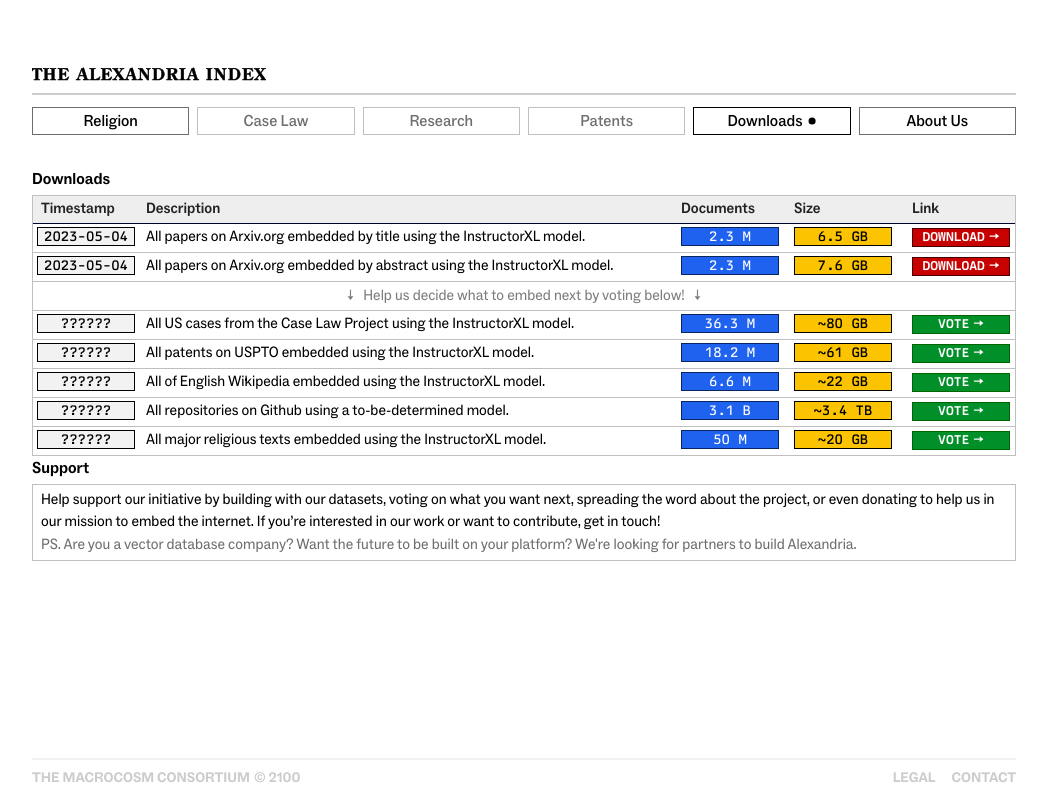
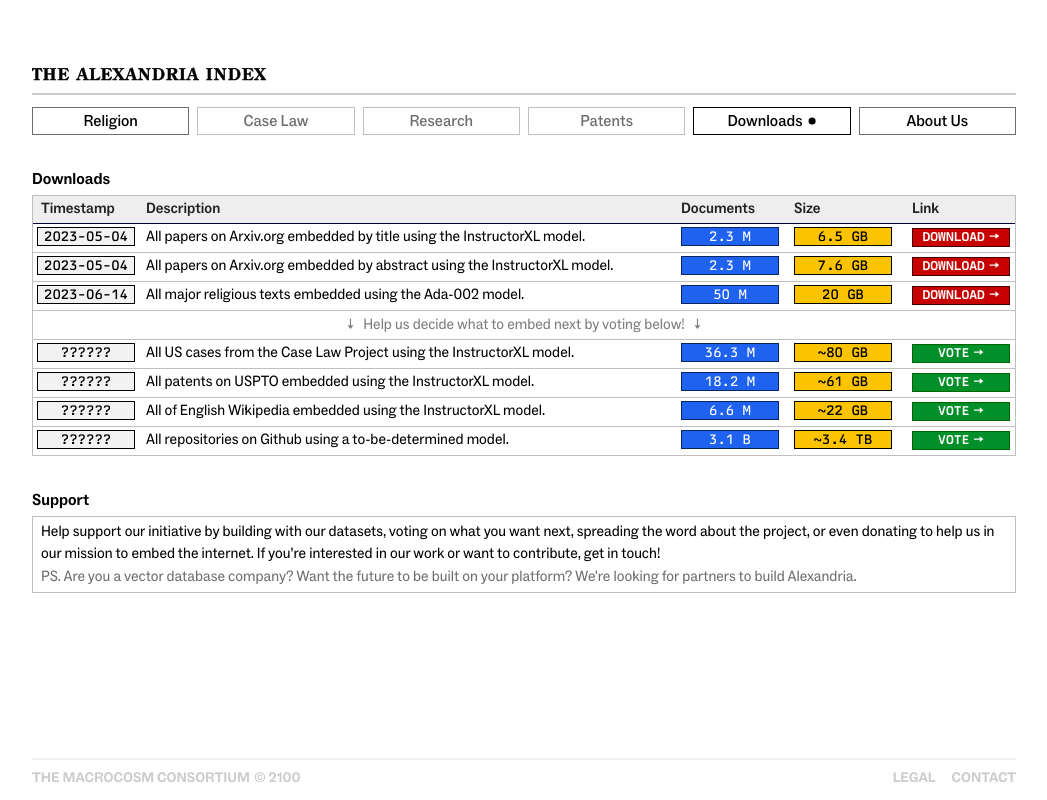
Before and after one commit to macrocosmcorp/alexandria-website, a Next.js app: page /download in a window 1280 px wide. Shown: the whole page, without its empty margins (116-1163 px from the left). Built offline with nearby package versions, Linux system fonts and the light colour scheme.

Commit message:
update margin

```diff
--- a/src/app/download/page.tsx
+++ b/src/app/download/page.tsx
@@ -16,11 +16,11 @@
   return (
     <main className="flex flex-col mx-auto max-w-custom min-h-screen flex-grow pt-4 px-2">
       <Header />
-      <div className="flex flex-col w-full mt-8">
+      <div className="flex flex-col w-full mt-8 gap-y-8">
         <Block title="Downloads">
           <DownloadsBlock />
         </Block>
-        <Block title="Support" margin={8}>
+        <Block title="Support">
           <AboutBlock />
         </Block>
       </div>
@@ -107,6 +107,13 @@
           size="7.6 GB"
           link="https://drive.google.com/file/d/1g3K-wlixFxklTSUQNZKpEgN4WNTFTPIZ/view?usp=share_link"
         />
+        <DownloadRow
+          date="2023-06-14"
+          description="All major religious texts embedded using the Ada-002 model. "
+          documents="50 M"
+          size="20 GB"
+          link='https://drive.google.com/file/d/1g3K-wlixFxklTSUQNZKpEgN4WNTFTPIZ/view?usp=share_link'
+        />
         <div className="flex text-basesm font-sans font-normal text-letter-softest border-b-lines-soft border-b-tiny h-[29px] items-center justify-center pt-0.5">
           ↓ &nbsp; Help us decide what to embed next by voting below! &nbsp; ↓
         </div>
@@ -134,12 +141,7 @@
           size="~3.4 TB"
           link={generateTwitterIntent(tweetText('all repositories on Github'), 'https://alex.macrocosm.so/download')}
         />
-        <VoteRow
-          description="All major religious texts embedded using the InstructorXL model. "
-          documents="50 M"
-          size="~20 GB"
-          link={generateTwitterIntent(tweetText('all major religious texts'), 'https://alex.macrocosm.so/download')}
-        />
+
       </div>
     </div>
   )
--- a/src/app/religion/page.tsx
+++ b/src/app/religion/page.tsx
@@ -7,8 +7,8 @@
   return (
     <main className="flex flex-col mx-auto max-w-custom min-h-screen flex-grow pt-4 px-2">
       <Header />
-      <div className="flex flex-col w-full mt-8">
-        <Block title="Interactive Projections" marginBottom={8}>
+      <div className="flex flex-col w-full mt-8 mb-10 gap-y-8">
+        <Block title="Interactive Projections" >
           <div className="w-full px-2 py-1 border-tiny border-lines-soft" >
             <div className='flex gap-x-2 flex-wrap'>
               <MonospaceLink text="All Islam projected" color="black" width={180} link="https://atlas.nomic.ai/map/13e4a9f6-dbc4-414c-beb0-d42ed3289958/c4f7d21c-15df-4927-8e34-ff86d821001d" />
@@ -17,7 +17,7 @@
             </div>
           </div>
         </Block>
-        <Block title="Religious Texts" marginBottom={8}>
+        <Block title="Religious Texts" >
           <DownloadsBlock />
         </Block>
         <Block title="Support" marginBottom={12}>
```
